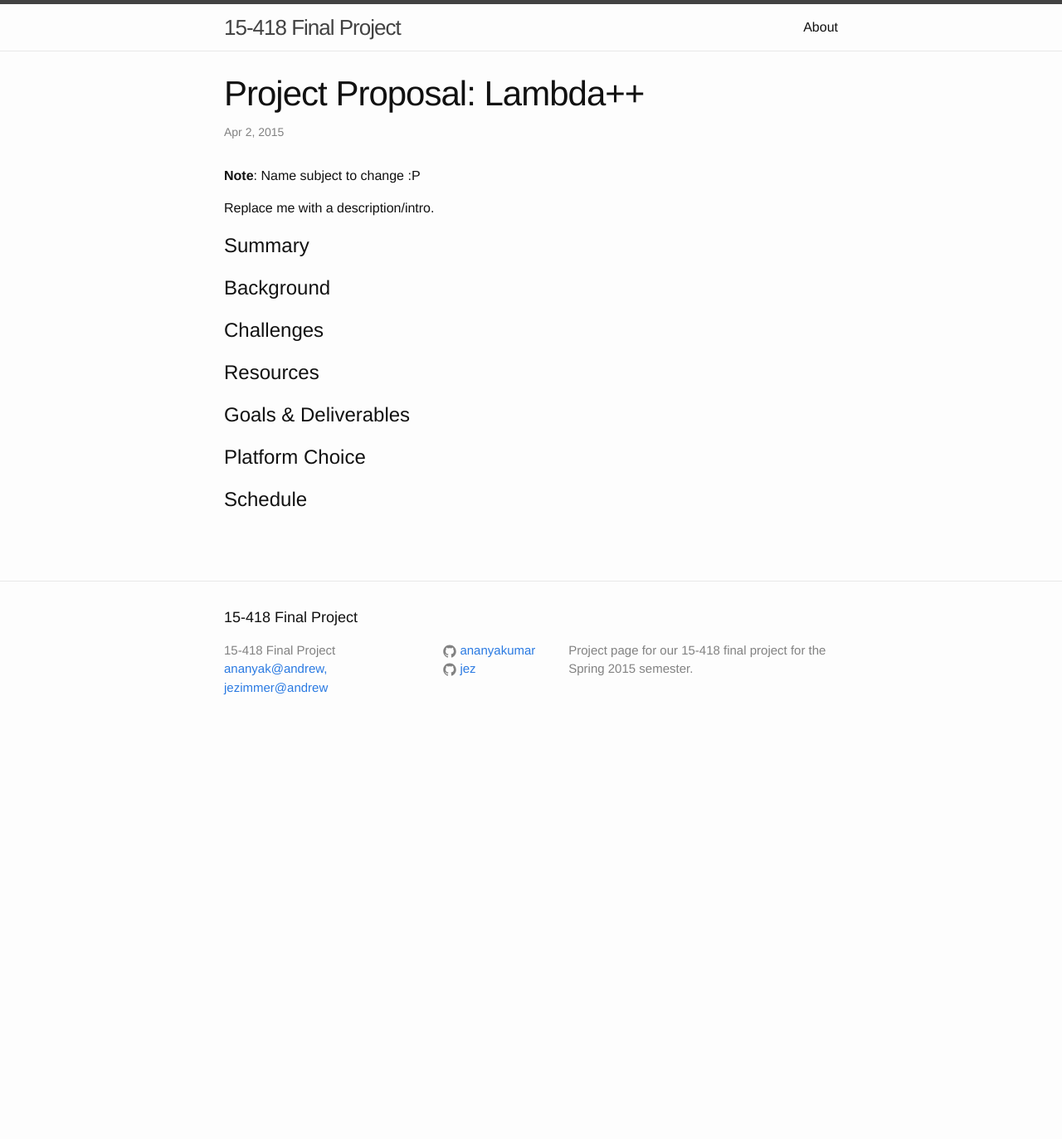
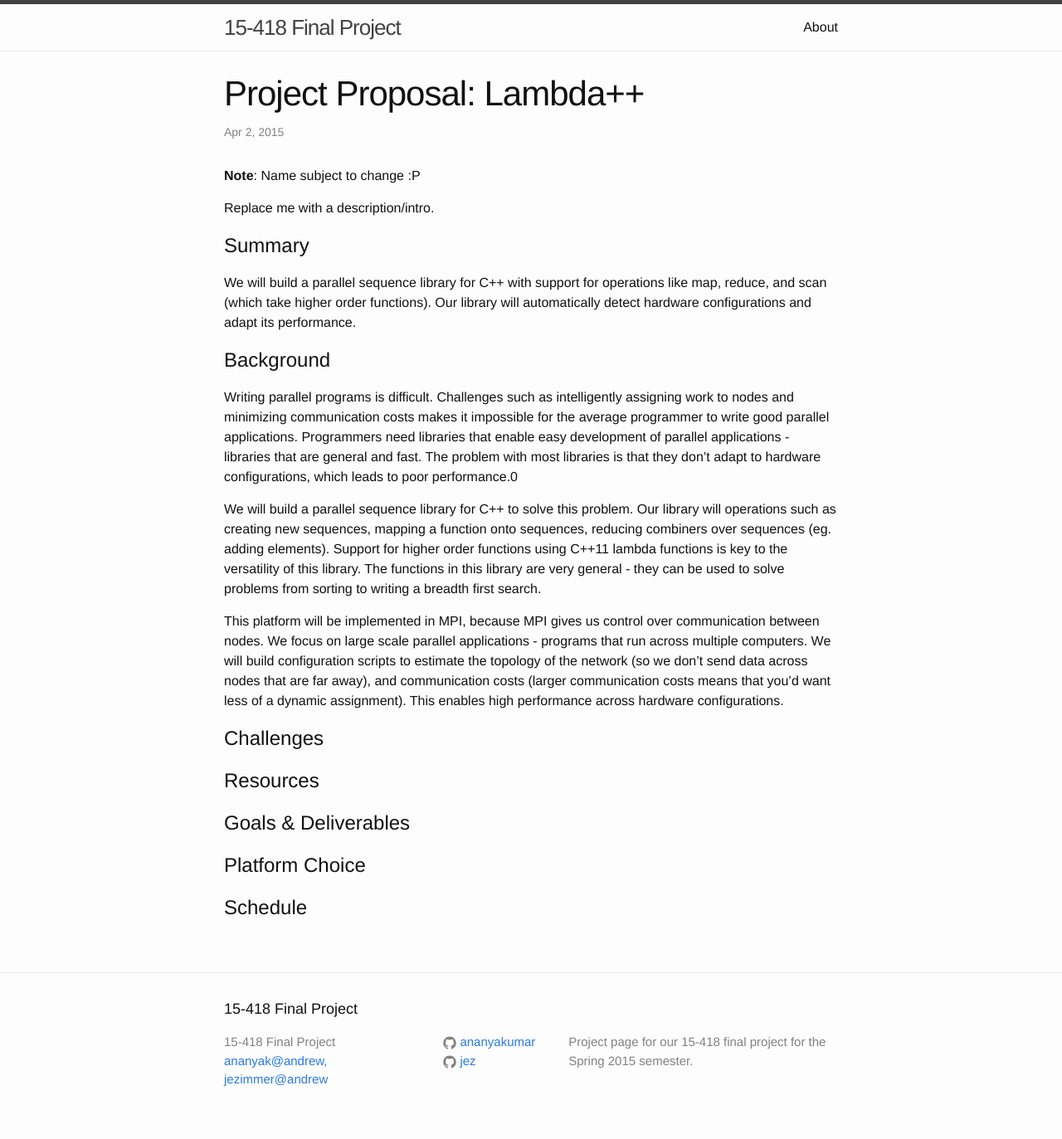
Before and after one commit to AnanyaKumar/lambda-plus-plus, a Jekyll site: the page built from _posts/2015-04-02-proposal.md, in a window 1280 px wide. Shown: the whole page at 83% size. Built offline with Jekyll 4.4.1, drawn with Linux system fonts in a browser that asks for light colours; Markdown is read by kramdown in place of the engine named in the settings; before the commit the page ends 900 px from its top, so only the background shows below that.

Commit message:
introduction, background

```diff
--- a/_posts/2015-04-02-proposal.md
+++ b/_posts/2015-04-02-proposal.md
@@ -10,12 +10,16 @@ Replace me with a description/intro.
 
 # Summary
 
-
+We will build a parallel sequence library for C++ with support for operations like map, reduce, and scan (which take higher order functions). Our library will automatically detect hardware configurations and adapt its performance.
 
 
 # Background
 
+Writing parallel programs is difficult. Challenges such as intelligently assigning work to nodes and minimizing communication costs makes it impossible for the average programmer to write good parallel applications.  Programmers need libraries that enable easy development of parallel applications - libraries that are general and fast. The problem with most libraries is that they don’t adapt to hardware configurations, which leads to poor performance.0
 
+We will build a parallel sequence library for C++ to solve this problem. Our library will operations such as creating new sequences, mapping a function onto sequences, reducing combiners over sequences (eg. adding elements). Support for higher order functions using C++11 lambda functions is key to the versatility of this library. The functions in this library are very general - they can be used to solve problems from sorting to writing a breadth first search.
+
+This platform will be implemented in MPI, because MPI gives us control over communication between nodes. We focus on large scale parallel applications - programs that run across multiple computers. We will build configuration scripts to estimate the topology of the network (so we don’t send data across nodes that are far away), and communication costs (larger communication costs means that you’d want less of a dynamic assignment). This enables high performance across hardware configurations.
 
 
 # Challenges
```
